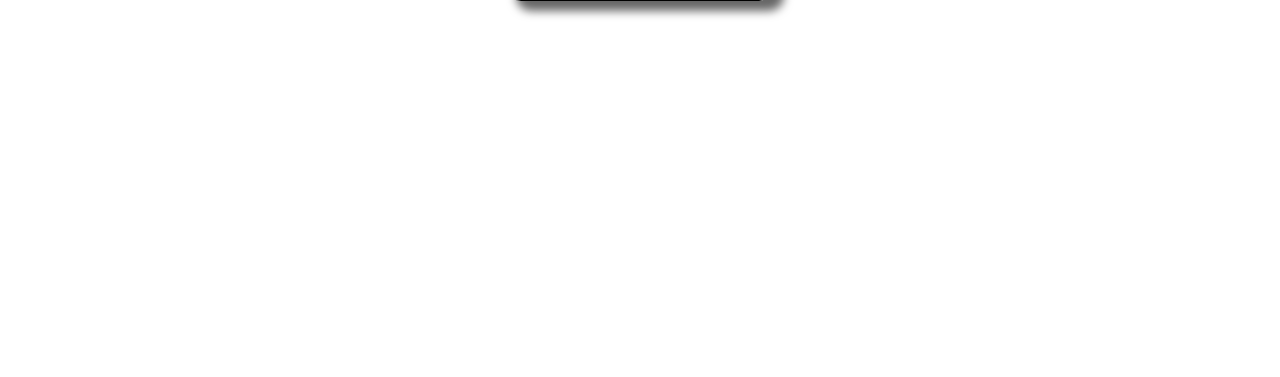
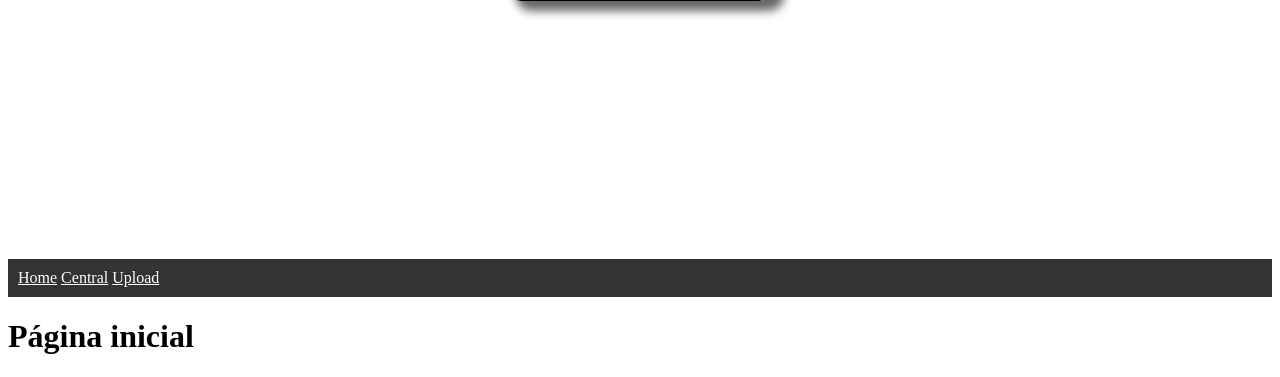
Before and after one commit to LotinLSV/Projeto-Lab-VIPPE, a Flask app: page /home in a window 1280 px wide. Shown: the part 549-926 px from the top of the page. Before the commit the page ends 566 px from the top, so only its background shows below. Run offline with Flask 3, Linux system fonts and the light colour scheme.

Commit message:
Refactor index.html structure and add blocks

```diff
--- a/templates/index.html
+++ b/templates/index.html
@@ -31,5 +31,13 @@
     </form>
     </div>
     </div>
+
+    {% extends 'base.html' %}
+
+{% block title %}Home{% endblock %}
+
+{% block content %}
+<h1>Página inicial</h1>
+{% endblock %}
 </body>
 </html>
```
